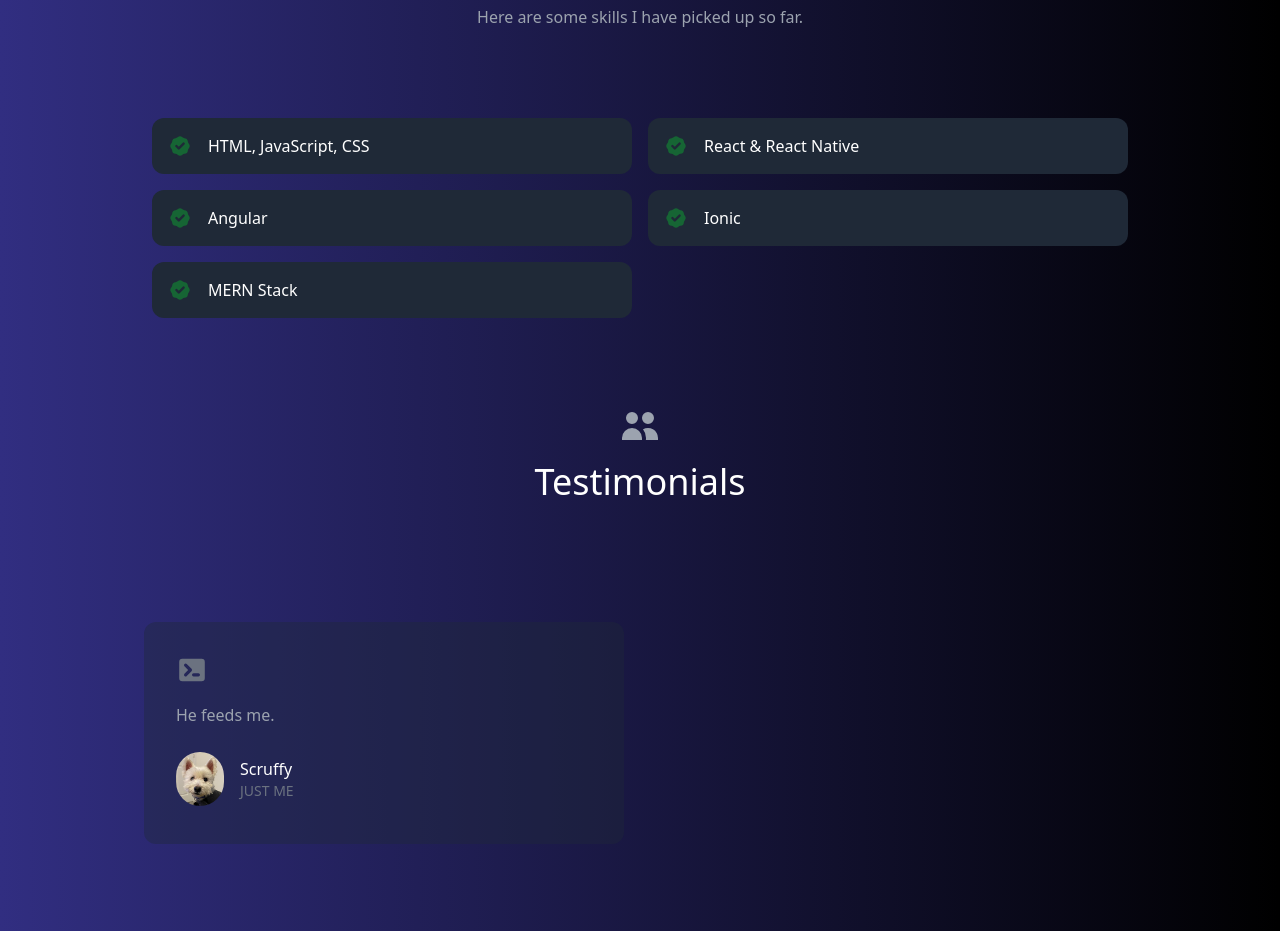
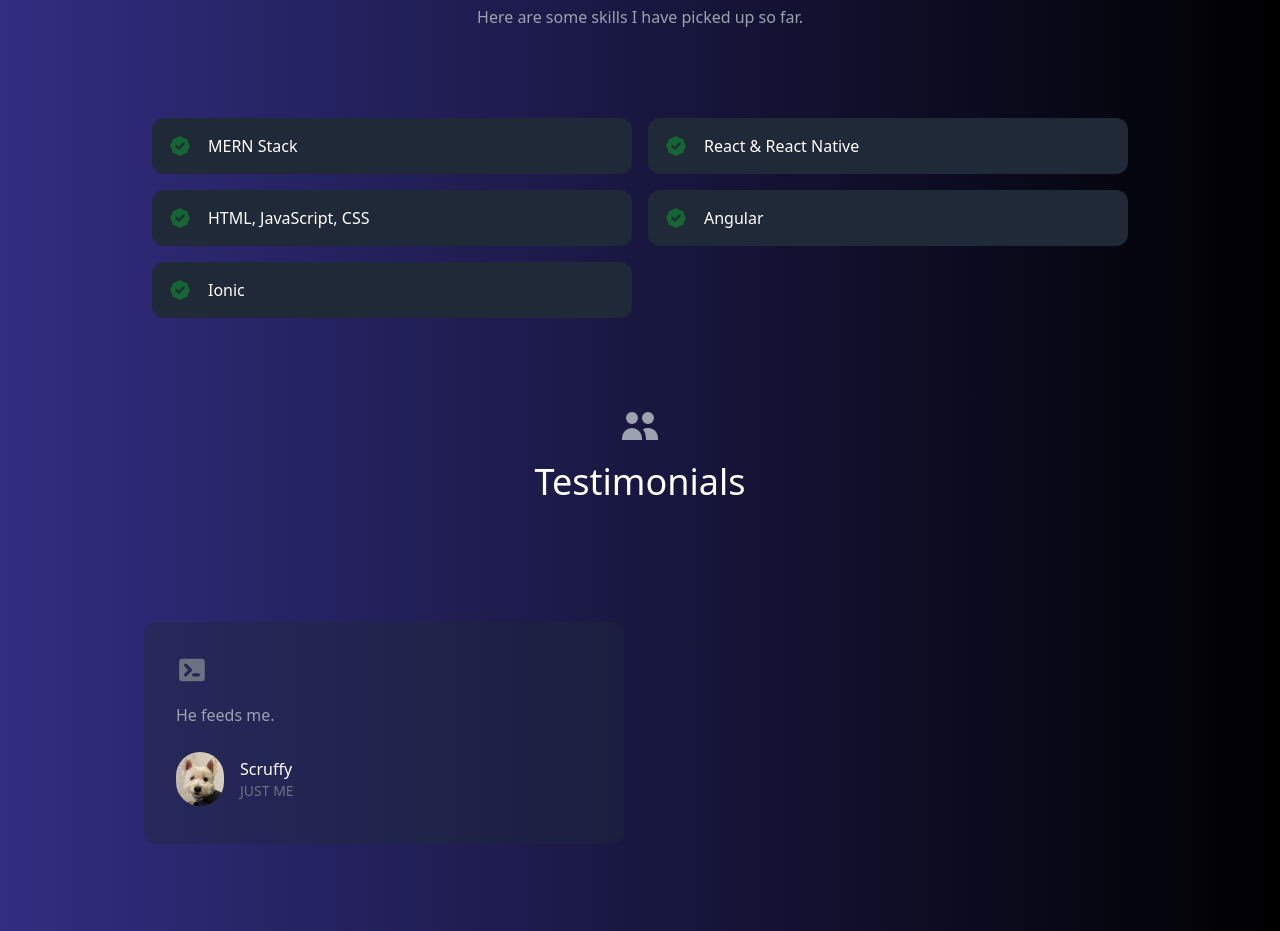
Before and after one commit to docdork/portfolio-react, a React (Create React App) app: page / in a window 1280 px wide. Shown: the part 1640-2571 px from the top of the page. Built offline with nearby package versions, Linux system fonts and the light colour scheme; the HTML template or start-up script is replaced by a standard one.

Commit message:
update skills list to prioritize MERN Stack

```diff
--- a/src/data.js
+++ b/src/data.js
@@ -39,11 +39,11 @@ export const projects = [
 ];
 
 export const skills = [
+  "MERN Stack",
+  "React & React Native",
   "HTML, JavaScript, CSS",
-  "React & React Native",
   "Angular",
   "Ionic",
-  "MERN Stack",
 ];
 
 export const testimonials = [
```
